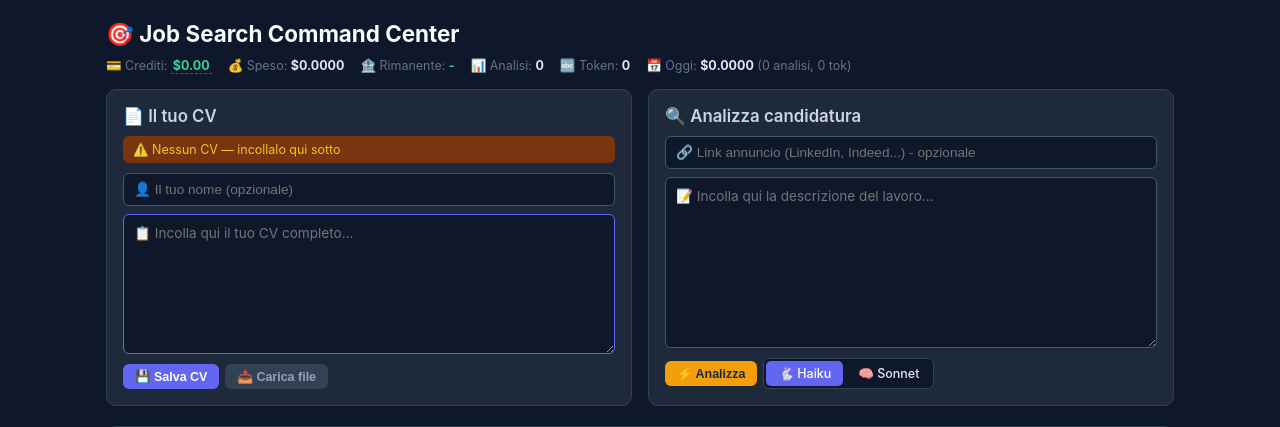
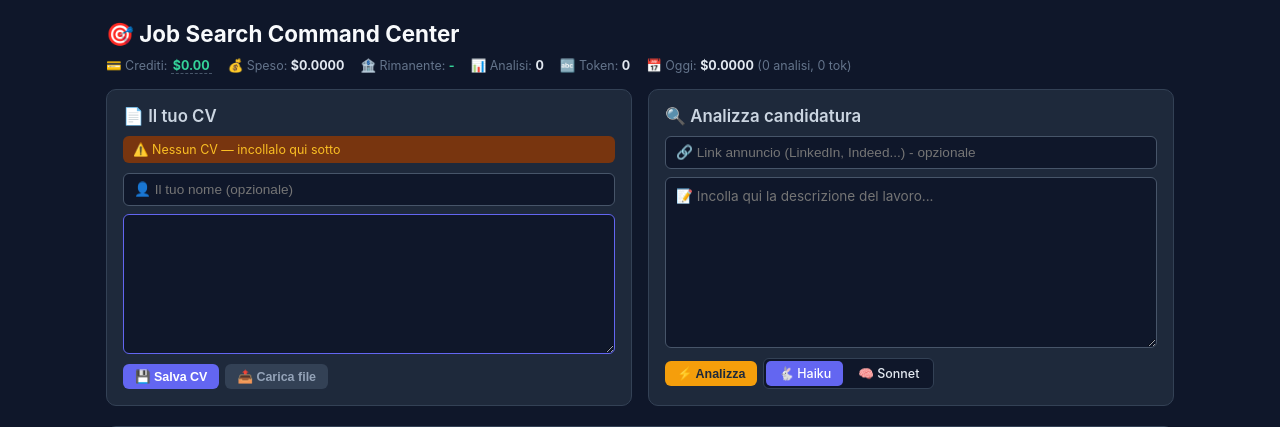
Before and after one commit to MK023/JobSearch, a FastAPI app: page / in a window 1280 px wide, with the restyled element focused. Shown: the top 427 px of the page. Run offline with FastAPI, Linux system fonts and the light colour scheme; data comes from the database, SQL or seed files in the repository; data that the repository does not hold is empty; parts of the project's set-up code (start-up, migrations or seed data) failed here and were passed over.

Commit message:
fix: placeholder scompare al click sulle textarea e input
Co-Authored-By: Claude Opus 4.6 <noreply@anthropic.com>

```diff
--- a/backend/static/css/style.css
+++ b/backend/static/css/style.css
@@ -26,6 +26,7 @@ a{color:#818cf8;text-decoration:none}a:hover{text-decoration:underline}
 .card-mb{margin-bottom:20px}
 textarea{width:100%;min-height:140px;background:#0f172a;border:1px solid #475569;border-radius:6px;padding:10px;color:#e2e8f0;font-size:.85rem;font-family:inherit;resize:vertical}
 textarea:focus{outline:none;border-color:#6366f1}
+textarea:focus::placeholder,input:focus::placeholder{color:transparent}
 input[type="text"],input[type="url"]{width:100%;background:#0f172a;border:1px solid #475569;border-radius:6px;padding:8px 10px;color:#e2e8f0;font-size:.85rem;margin-bottom:8px}
 input:focus{outline:none;border-color:#6366f1}
 select{background:#0f172a;border:1px solid #475569;border-radius:6px;padding:8px 10px;color:#e2e8f0;font-size:.85rem}
```
